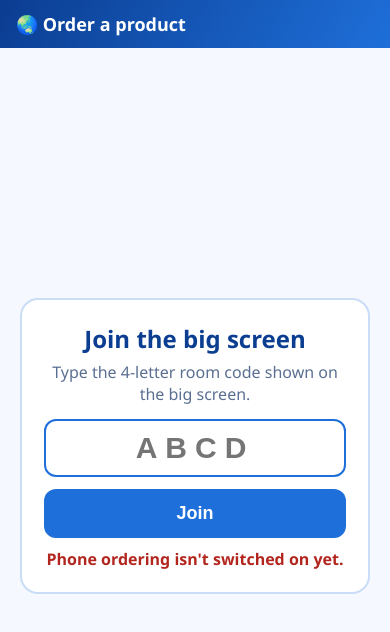
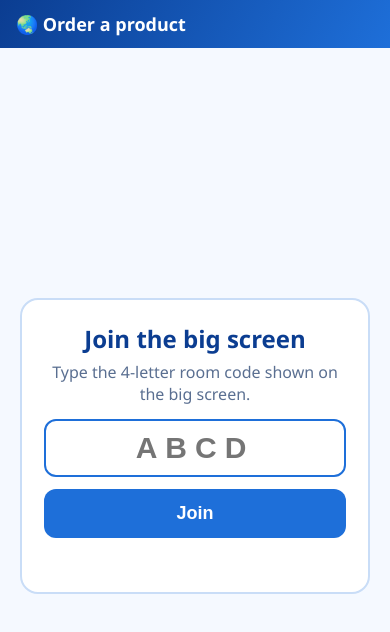
Before and after one commit to neek2082/Hello, a plain HTML site: page supply-chain-order.html in a window 390 px wide. Drawn offline with Linux system fonts and the light colour scheme.

Commit message:
Supply chain showcase: switch on phone ordering
Points both pages at the new Firebase database.

Co-Authored-By: Claude Opus 5.5 <noreply@anthropic.com>
Claude-Session: https://claude.ai/code/session_01VrJYEqJ5Sn3fK23p4kAjkV

```diff
--- a/supply-chain-order.html
+++ b/supply-chain-order.html
@@ -82,7 +82,7 @@
 /* ==================================================================
    SETTINGS — paste the same database address as on the big screen
 ================================================================== */
-const DB_URL = "";   // e.g. "https://your-project-default-rtdb.asia-southeast1.firebasedatabase.app"
+const DB_URL = "https://kim-wife-cydjis.firebaseio.com";   // e.g. "https://your-project-default-rtdb.asia-southeast1.firebasedatabase.app"
 
 const PRODUCTS = [
   {id:"phone", name:"Smartphone",  icon:"📱", shape:"tri",  cls:"t1"},
```
Also changed, not shown: supply-chain-showcase.html (+1 -1 lines).
